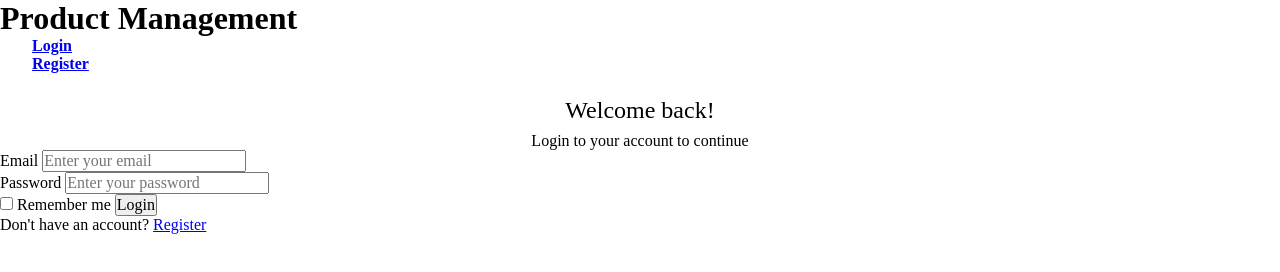
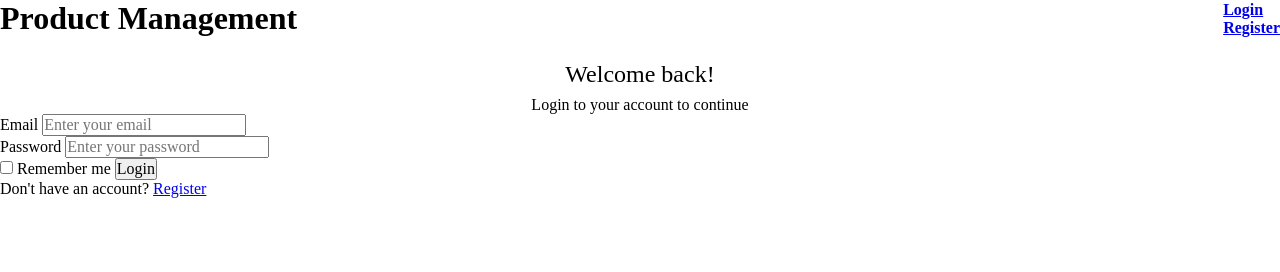
Before and after one commit to pagliares/products-management-bluevelvet-music-store, a plain HTML site: page frontend/index.html in a window 1280 px wide. Drawn offline with Linux system fonts and the light colour scheme.

Commit message:
Wrap and style product management heading with navigation items

```diff
--- a/frontend/css/styles.css
+++ b/frontend/css/styles.css
@@ -68,15 +68,24 @@ This CSS snippet provides a convenient way to apply consistent margin spacing (1
 
 
 .nav-list {
-  margin-left: 2em;
   font-weight: bold;
 }
 
 /* Overall, this CSS snippet provides styling for primary headings by defining their font size and setting their font weight to bold. It offers a convenient way to maintain consistent styling for primary headings throughout a webpage by applying the .primary-heading class to relevant elements.
 
 
-font-size: 1.5em;: This line sets the font size of text for elements with the .primary-heading class to 1.5 times the size of the parent element's font size. The em unit is relative to the font size of the parent element. */
+font-size: 1.5em;: This line sets the font size of text for elements with the $primary-heading id to 2 times the size of the parent element's font size. The em unit is relative to the font size of the parent element. */
 #primary-heading{
   font-size: 2em;
   font-weight: bold;
 }
+
+/* Overall, this CSS snippet is commonly used to create a header navigation wrapper that contains navigation elements. It sets up a flex container with the navigation items evenly spaced apart horizontally and centered vertically within the container. This layout is often used for creating navigation bars or headers with a logo or other content on one side and navigation links on the other.
+
+justify-content: space-between;: This property aligns the items inside the flex container along the main axis (horizontal axis in this case) and distributes the space between them. It places the first item at the start of the container and the last item at the end, with equal space between them.
+align-items: center;: This property aligns the items inside the flex container along the cross axis (vertical axis in this case) and centers them vertically within the container. */
+.heading-nav-wrapper{
+  display: flex;
+  justify-content: space-between;
+  align-items: center;
+}
--- a/frontend/index.html
+++ b/frontend/index.html
@@ -9,11 +9,13 @@
   </head>
   <body>
     <header>
-      <h1 id="primary-heading">Product Management</h1>
-      <ul class="nav-list">
-        <li><a href="#">Login</a></li>
-        <li><a href="register.html">Register</a></li>
-      </ul>
+      <div class="heading-nav-wrapper">
+        <h1 id="primary-heading">Product Management</h1>
+        <ul class="nav-list">
+          <li><a href="#">Login</a></li>
+          <li><a href="register.html">Register</a></li>
+        </ul>
+      </div>
     </header>
 
     <main>
```
